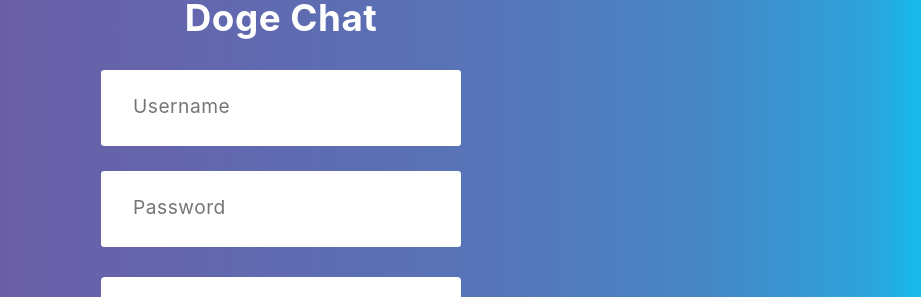
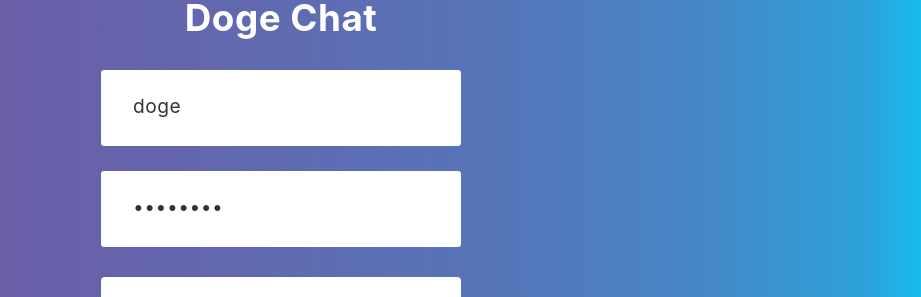
Before and after one commit to biswanathTewari/doge-chat, a React (Create React App) app: page / in a window 1280 px wide. Shown: the part 229-526 px from the top of the page, without its empty margins (359-1280 px from the left). Built offline with nearby package versions, Linux system fonts and the light colour scheme.

Commit message:
fix - auto scroll 3 , default user

```diff
--- a/src/components/ChatFeed.jsx
+++ b/src/components/ChatFeed.jsx
@@ -15,7 +15,8 @@ const ChatFeed = (props) => {
 
 	useEffect(() => {
 		//* scrolling to the bottom
-		dummyRef.current.scrollIntoView({ behavior: "smooth" });
+		dummyRef.current &&
+			dummyRef.current.scrollIntoView({ behavior: "smooth" });
 	}, [messages]);
 
 	const renderReadReceipts = (message, isMyMessage) => {
--- a/src/components/LoginForm.jsx
+++ b/src/components/LoginForm.jsx
@@ -2,8 +2,8 @@ import axios from "axios";
 import React, { useState } from "react";
 
 const LoginForm = () => {
-	const [username, setUsername] = useState("");
-	const [password, setPassword] = useState("");
+	const [username, setUsername] = useState("doge");
+	const [password, setPassword] = useState("dogechat");
 	const [error, setError] = useState("");
 
 	const handleSubmit = async (e) => {
```
